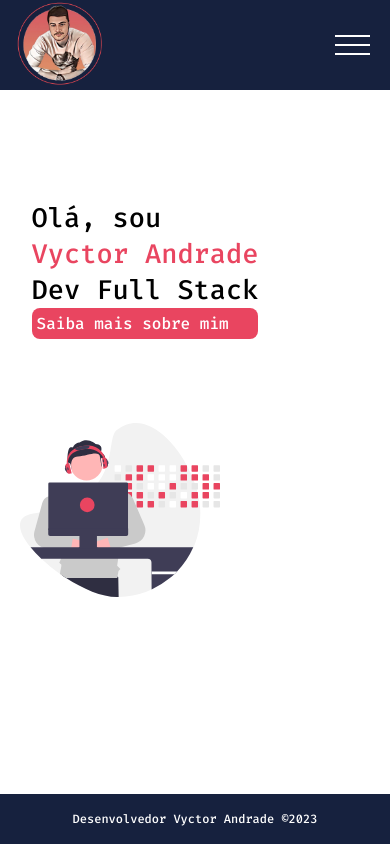
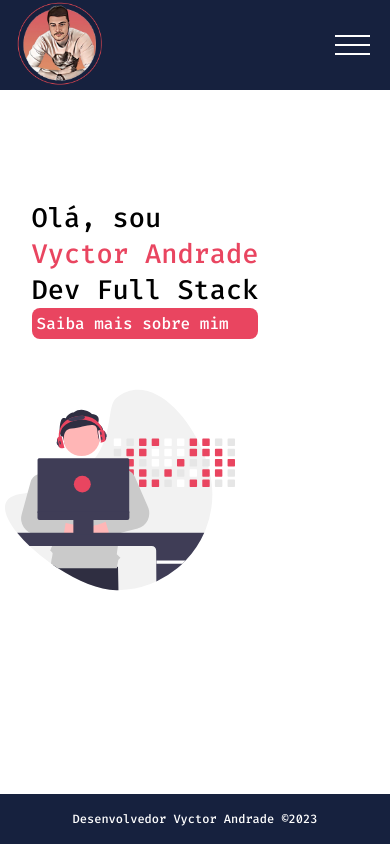
Before and after one commit to vyctorandrade/portfolio, a React (Vite) app: page / in a window 390 px wide. Built offline with nearby package versions, Linux system fonts and the light colour scheme.

Commit message:
Update Home.module.css

```diff
--- a/src/pages/Home/Home.module.css
+++ b/src/pages/Home/Home.module.css
@@ -90,9 +90,9 @@
     }
     .home img{
 
-        width: 200px;
+        width: 230px;
         display: flex;
-        padding-top: 400%;
+        padding-top: 200%;
         margin-left: -150px;
 
 
```
